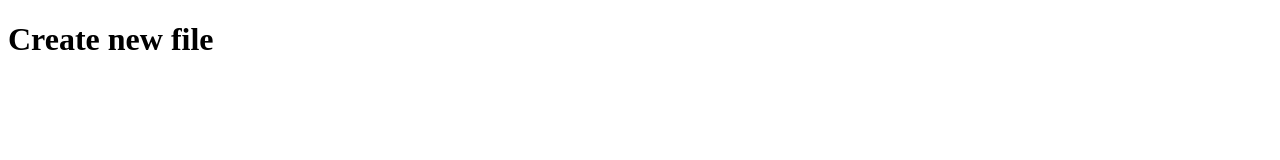
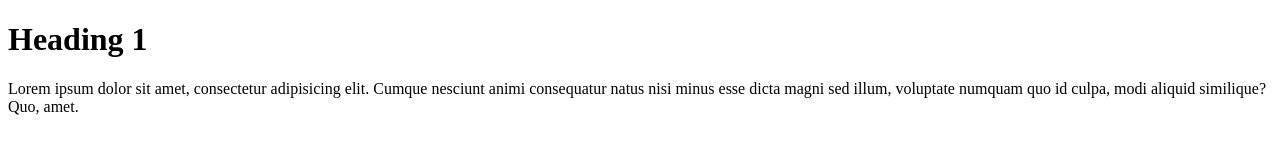
Before and after one commit to shakilkhan12/Youtube_example, a plain HTML site: page index.html in a window 1280 px wide. Drawn offline with Linux system fonts and the light colour scheme.

Commit message:
content is added

```diff
--- a/index.html
+++ b/index.html
@@ -5,6 +5,7 @@
 	<title>Document</title>
 </head>
 <body>
-	<h1>Create new file</h1>
+	<h1>Heading 1</h1>
+	<p>Lorem ipsum dolor sit amet, consectetur adipisicing elit. Cumque nesciunt animi consequatur natus nisi minus esse dicta magni sed illum, voluptate numquam quo id culpa, modi aliquid similique? Quo, amet.</p>
 </body>
 </html>
```
